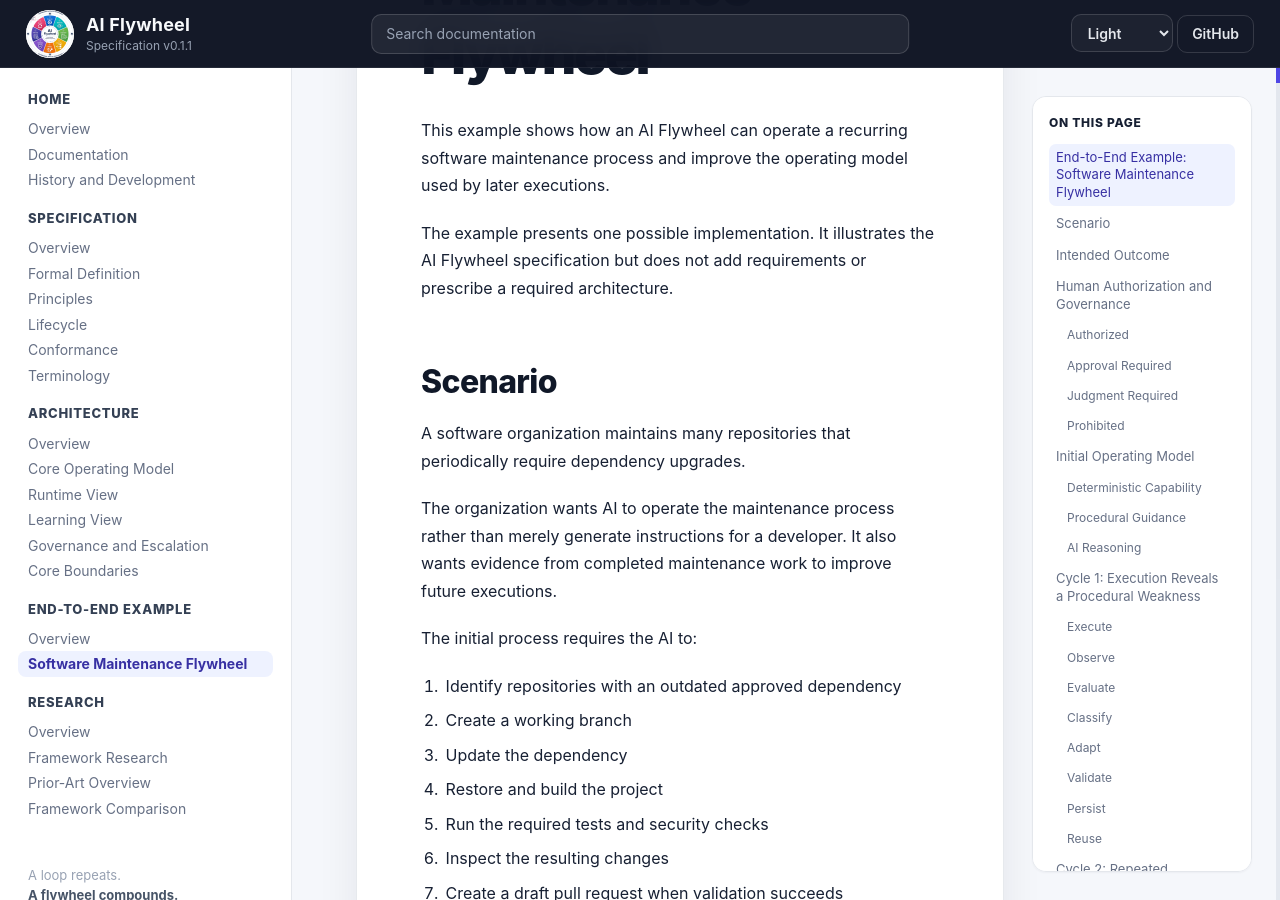
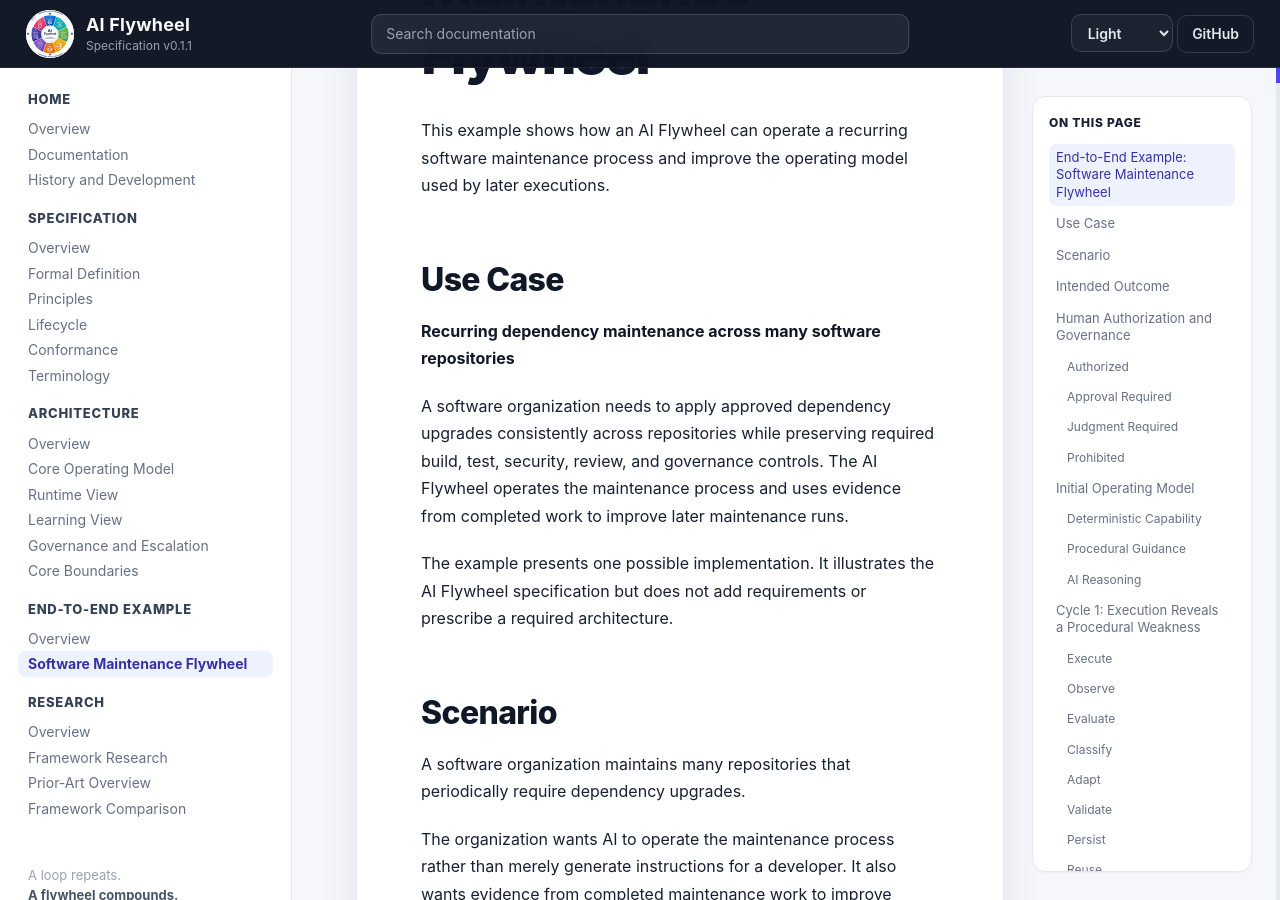
Before and after one commit to infoconex/ai-flywheel, a Jekyll site: the page built from docs/examples/software-maintenance-flywheel.md, in a window 1280 px wide and 900 px high, scrolled down 368 px. Built offline with Jekyll 4.4.1, drawn with Linux system fonts in a browser that asks for light colours; our own code applies the rules of GitHub Pages for plain Markdown files.

Commit message:
docs: identify software maintenance use case

```diff
--- a/docs/examples/software-maintenance-flywheel.md
+++ b/docs/examples/software-maintenance-flywheel.md
@@ -1,6 +1,12 @@
 # End-to-End Example: Software Maintenance Flywheel
 
 This example shows how an AI Flywheel can operate a recurring software maintenance process and improve the operating model used by later executions.
+
+## Use Case
+
+**Recurring dependency maintenance across many software repositories**
+
+A software organization needs to apply approved dependency upgrades consistently across repositories while preserving required build, test, security, review, and governance controls. The AI Flywheel operates the maintenance process and uses evidence from completed work to improve later maintenance runs.
 
 The example presents one possible implementation. It illustrates the AI Flywheel specification but does not add requirements or prescribe a required architecture.
 
```
